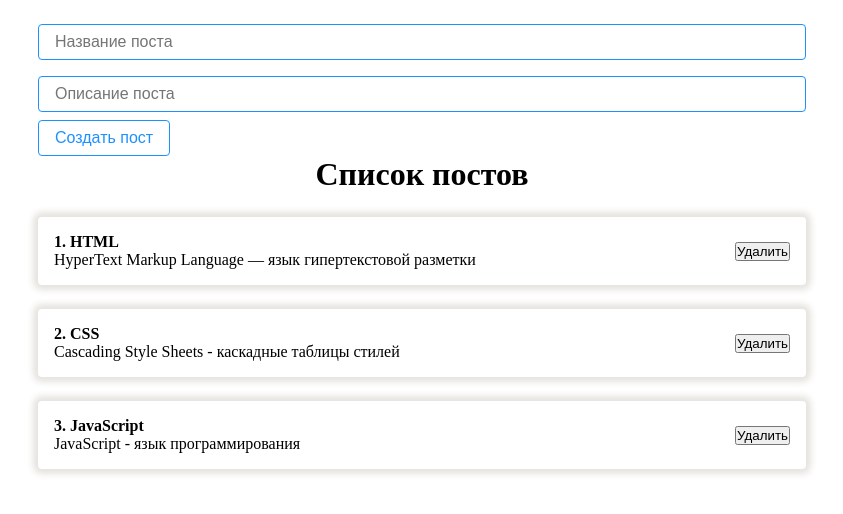
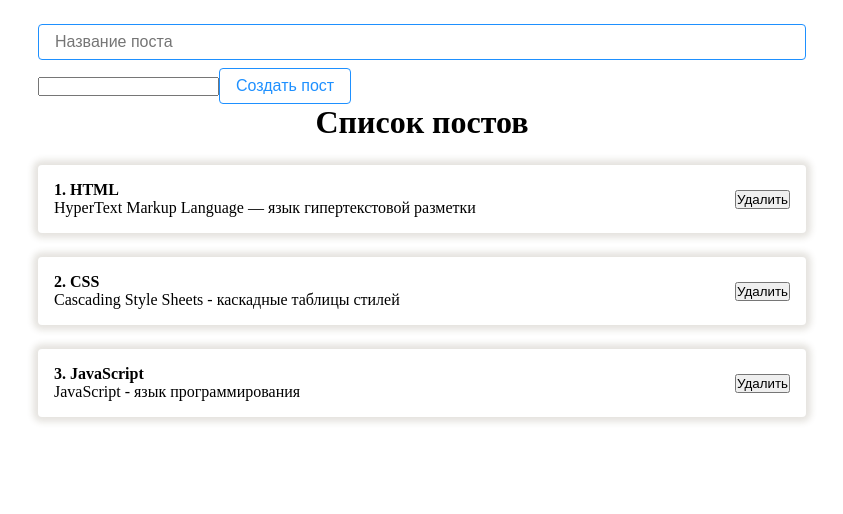
Before and after one commit to Johnsterr/React-Fundamentals, a React (Create React App) app: page / in a window 1280 px wide. Shown: the top 514 px of the page, without its empty margins (218-1061 px from the left). Built offline with nearby package versions, Linux system fonts and the light colour scheme.

Commit message:
No console error, example with default input

```diff
--- a/src/App.jsx
+++ b/src/App.jsx
@@ -31,12 +31,13 @@ function App() {
           value={title}
           onChange={event => setTitle(event.target.value)}
         />
+        <input type="text" ref={bodyInputRef} />
         {/* Неуправляемый компонент */}
-        <Input
-          type="text"
-          placeholder="Описание поста"
-          ref={bodyInputRef}
-        />
+        {/*<Input*/}
+        {/*  type="text"*/}
+        {/*  placeholder="Описание поста"*/}
+        {/*  ref={bodyInputRef}*/}
+        {/*/>*/}
         <Button onClick={addNewPost}>Создать пост</Button>
       </form>
       <PostList posts={posts} title="Список постов" />
```
